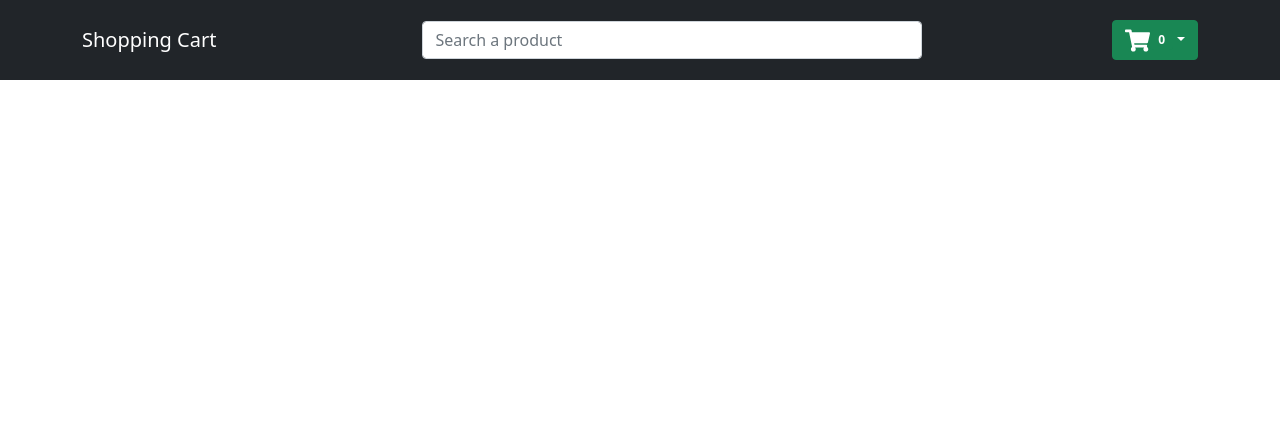
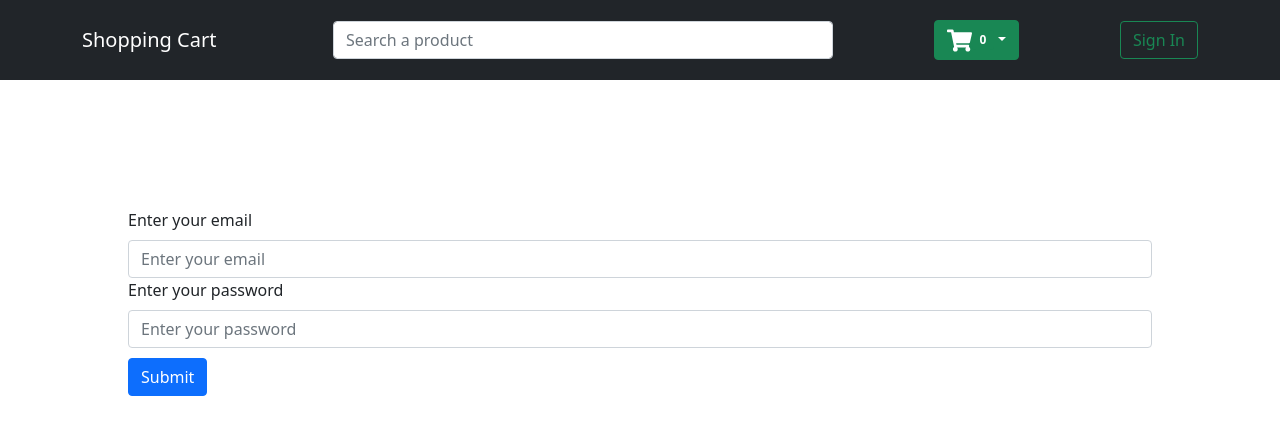
Before and after one commit to nicolexlc/shopping-app-final, a React (Create React App) app: page /Signin in a window 1280 px wide. Before the commit this address had no page. Shown: the top 434 px of the page. Built offline with nearby package versions, Linux system fonts and the light colour scheme.

Commit message:
add sign in and corrected some errors

```diff
--- a/src/App.js
+++ b/src/App.js
@@ -4,6 +4,7 @@ import Header from './components/Header';
 import Home from './components/Home';
 import Cart from './components/Cart';
 import Payment from './components/Payment';
+import Signin from './components/Signin';
 
 
 function App() {
@@ -31,6 +32,8 @@ function App() {
           </Route>
           <Route path='Payment' element={ <Payment />}>
           </Route>
+          <Route path='Signin' element={ <Signin />}>
+          </Route>
         </Routes>
       </div>
     </BrowserRouter>
--- a/src/components/Header.js
+++ b/src/components/Header.js
@@ -77,6 +77,9 @@ const Header = () => {
                         </Dropdown.Menu>
                     </Dropdown>
                 </Nav>
+                <Link to="/Signin">
+                <Button variant="outline-success">Sign In</Button>
+                </Link>
             </Container>
         </Navbar>
     )
--- a/src/components/Payment.js
+++ b/src/components/Payment.js
@@ -1,6 +1,7 @@
 import { Navbar, Nav, NavDropdown, Container, Button, Form } from 'react-bootstrap';
 import { CartState } from "../context/Context";
 import { useEffect, useState } from "react";
+import { Link } from "react-router-dom";
 
 const Payment = () => {
 
--- /dev/null
+++ b/src/components/Signin.js
@@ -0,0 +1,26 @@
+import {Form, Button} from 'react-bootstrap';
+import { Link } from "react-router-dom";
+
+const Signin = () => {
+
+    return (
+        <div>
+            <Form style={{width:"80%", marginLeft:"10%", marginTop:"10%"}}>
+                <Form.Group >
+                    <Form.Label>Enter your email</Form.Label>
+                    <Form.Control type="email" placeholder="Enter your email" />
+                </Form.Group>
+                <Form.Group style={{ paddingBottom: 10}}>
+                    <Form.Label>Enter your password</Form.Label>
+                    <Form.Control type="password" placeholder="Enter your password" />
+                </Form.Group>
+                <Link to="/Home">
+                <Button type="submit">Submit</Button>
+                </Link>
+            </Form>
+        </div>
+    )
+};
+
+
+export default Signin;
--- a/src/context/Context.js
+++ b/src/context/Context.js
@@ -7,7 +7,7 @@ faker.seed(99);
 
 const Context =  ({ children }) => {
 
-    const products = [...Array(20)].map(() => ({
+    const products = [...Array(21)].map(() => ({
         id: faker.datatype.uuid(),
         name: faker.commerce.productName(),
         department: faker.commerce.department(),
```
